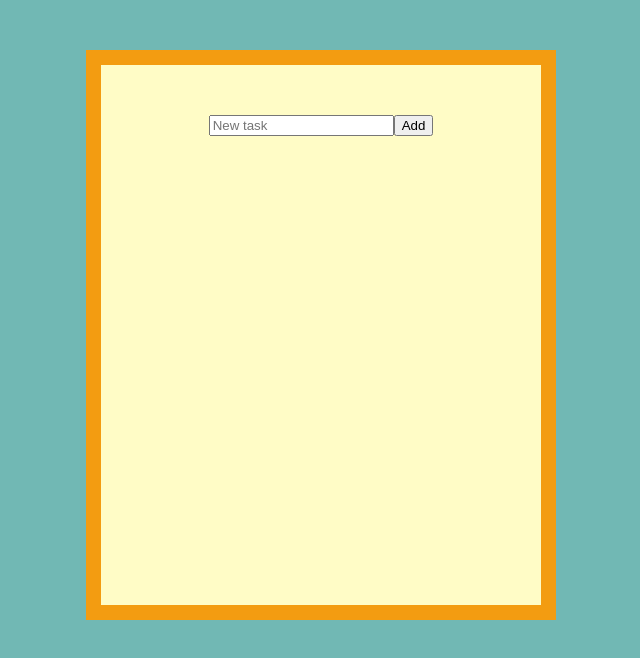
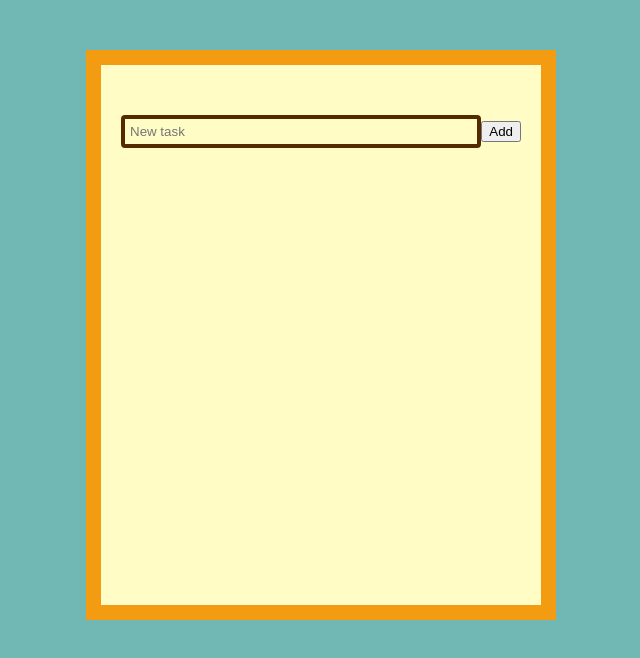
Before and after one commit to ariarzer/todo-list, a plain HTML site: page index.html in a window 1280 px wide. Shown: the whole page, without its empty margins (319-959 px from the left). Drawn offline with Linux system fonts and the light colour scheme.

Commit message:
Add style for input field

```diff
--- a/css/style.css
+++ b/css/style.css
@@ -25,3 +25,15 @@ body {
     padding-top: 30px;
     padding-bottom: 20px;
 }
+
+.input-field{
+    background-color: transparent;
+    padding-bottom: 2px;
+    color: #666666;
+    line-height: -5px;
+    border: 4px solid #542A00;
+    border-radius: 4px;
+    padding: 5px;
+    width: 450px;
+    color: #542A00;
+}
--- a/index.html
+++ b/index.html
@@ -9,7 +9,7 @@
     <body>
 	<div class="basic">
 	    <div class="basic_input">
-		<input type="text" placeholder="New task" id="newTask">
+		<input type="text" placeholder="New task" id="newTask" class="input-field">
 		<button id="buttonAdd" onclick="addTask()">Add</button>
 	    </div>
 	    <div id="taskList"></div>
```
